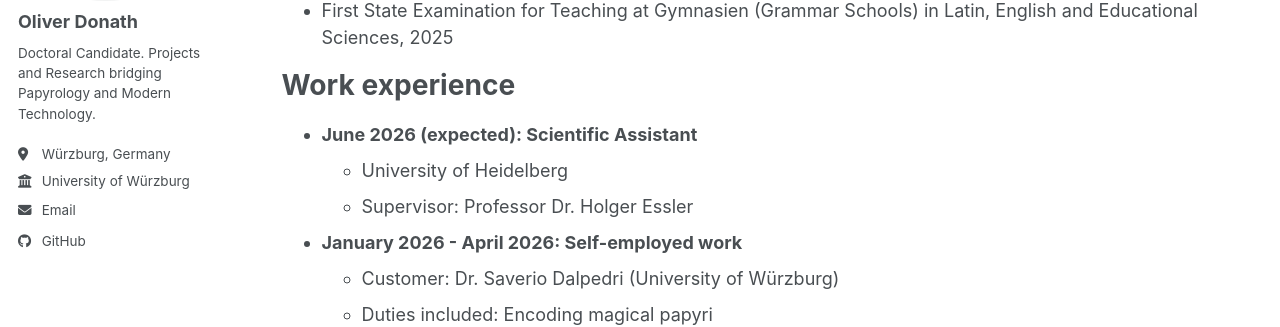
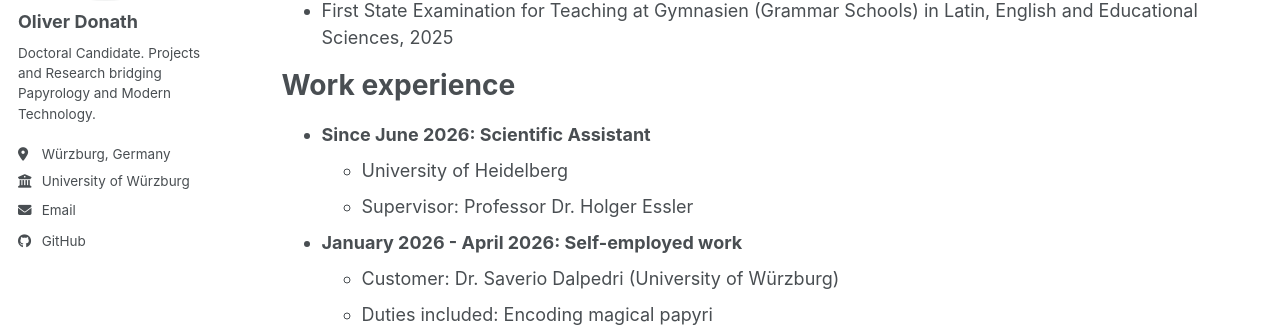
Before and after one commit to oli-do/oli-do.github.io, a Jekyll site: the page built from _pages/cv.md, in a window 1280 px wide and 900 px high. Shown: the part 234-561 px from the top of the window. Built offline with Jekyll 4.4.1, drawn with Linux system fonts in a browser that asks for light colours; a script bundle is joined from its source files by our own code; library files that are not in the unit come from our copies.

Commit message:
Update cv.md

```diff
--- a/_pages/cv.md
+++ b/_pages/cv.md
@@ -16,7 +16,7 @@ Education
 
 Work experience
 ======
-* <b>June 2026 (expected): Scientific Assistant</b>
+* <b>Since June 2026: Scientific Assistant</b>
   * University of Heidelberg
   * Supervisor: Professor Dr. Holger Essler
 
```
